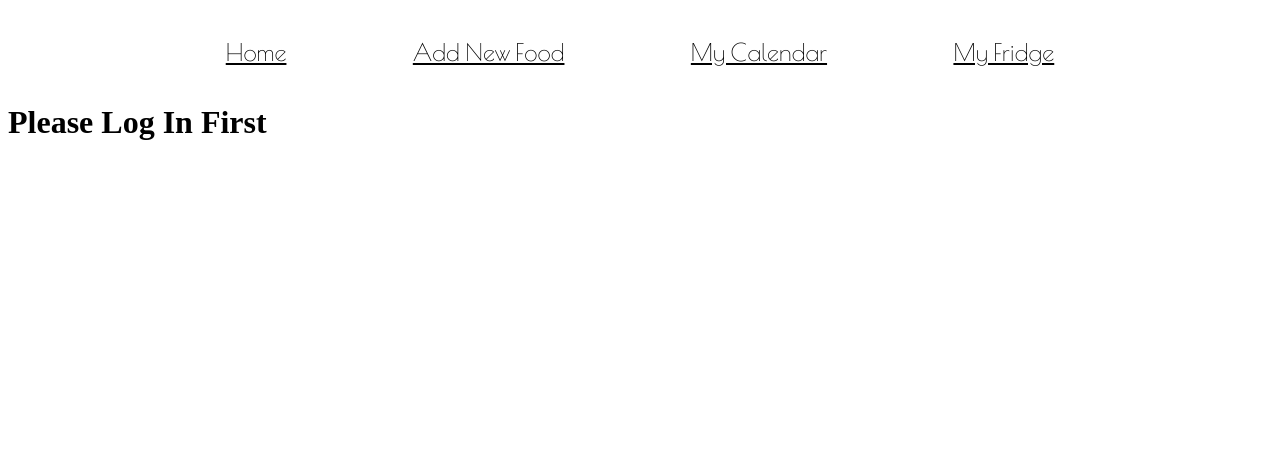
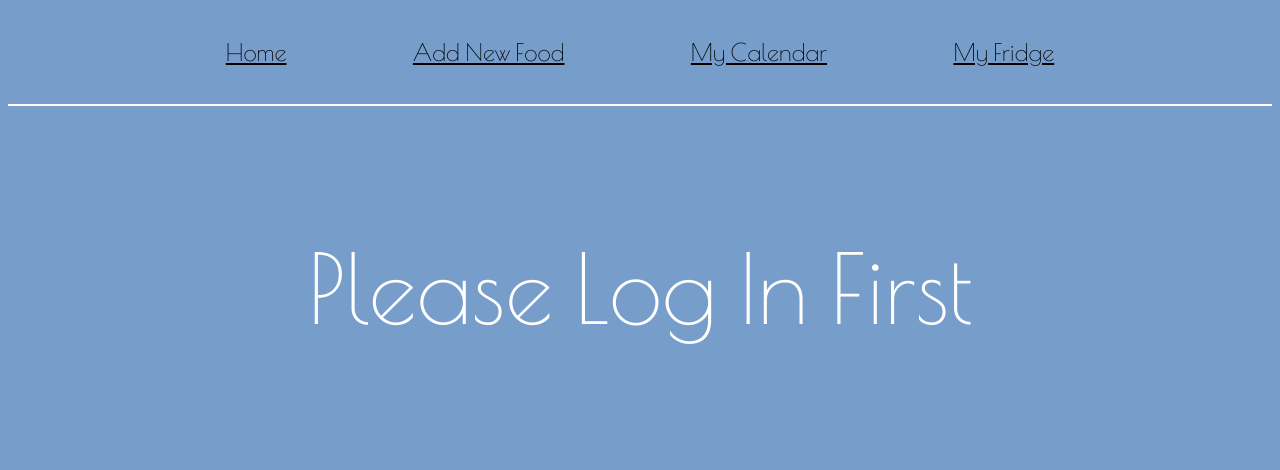
Before and after one commit to bstutenroth/fridge, a Python web app: template templates/Login.html in a window 1280 px wide. Shown: the top 470 px of the page. Run offline with Jinja, Linux system fonts and the light colour scheme; the template is opened without the code that fills it, so the values that code supplies are empty; some libraries are stand-ins or nearby versions; some web fonts are replaced.

Commit message:
login page complete

```diff
--- a/static_content/colors.css
+++ b/static_content/colors.css
@@ -44,13 +44,15 @@
 #other_login {
   color: black;
   font-family: Poiret One;
-  margin-left: 40%;
-  position: fixed;
-  margin-top: 25%;
-  font-size: 150%
+  font-size: 150%;
+  justify-content: center;
 }
 #other_login a{
+  position:absolute;
+  display: flex;
   color: black;
+  margin-top: 30%;
+  margin-left: 45%;
 }
 .links{
   font-family: Poiret One;
@@ -212,3 +214,20 @@
   margin-left: 7%;
   align-items:center;
 }
+#login{
+  background-color: #779ECB;
+  color: white;
+}
+#signin{
+  /*justify-content: center;*/
+  text-align: center;
+  margin-top: 10%;
+  font-family: Poiret One;
+  font-size: 600%;
+  font-weight: normal;
+  margin-bottom: 10%;
+}
+a{
+  text-align: center;
+  color: blue;
+}
--- a/templates/Login.html
+++ b/templates/Login.html
@@ -14,7 +14,8 @@
       <a href="/newfood">My Calendar</a>
       <a href="/myfridge">My Fridge</a>
   </div>
-  <h1> Please Log In First </h1>
+  <hr class = "white">
+  <h1 id  = "signin"> Please Log In First </h1>
 
 </body>
 </html>
```
